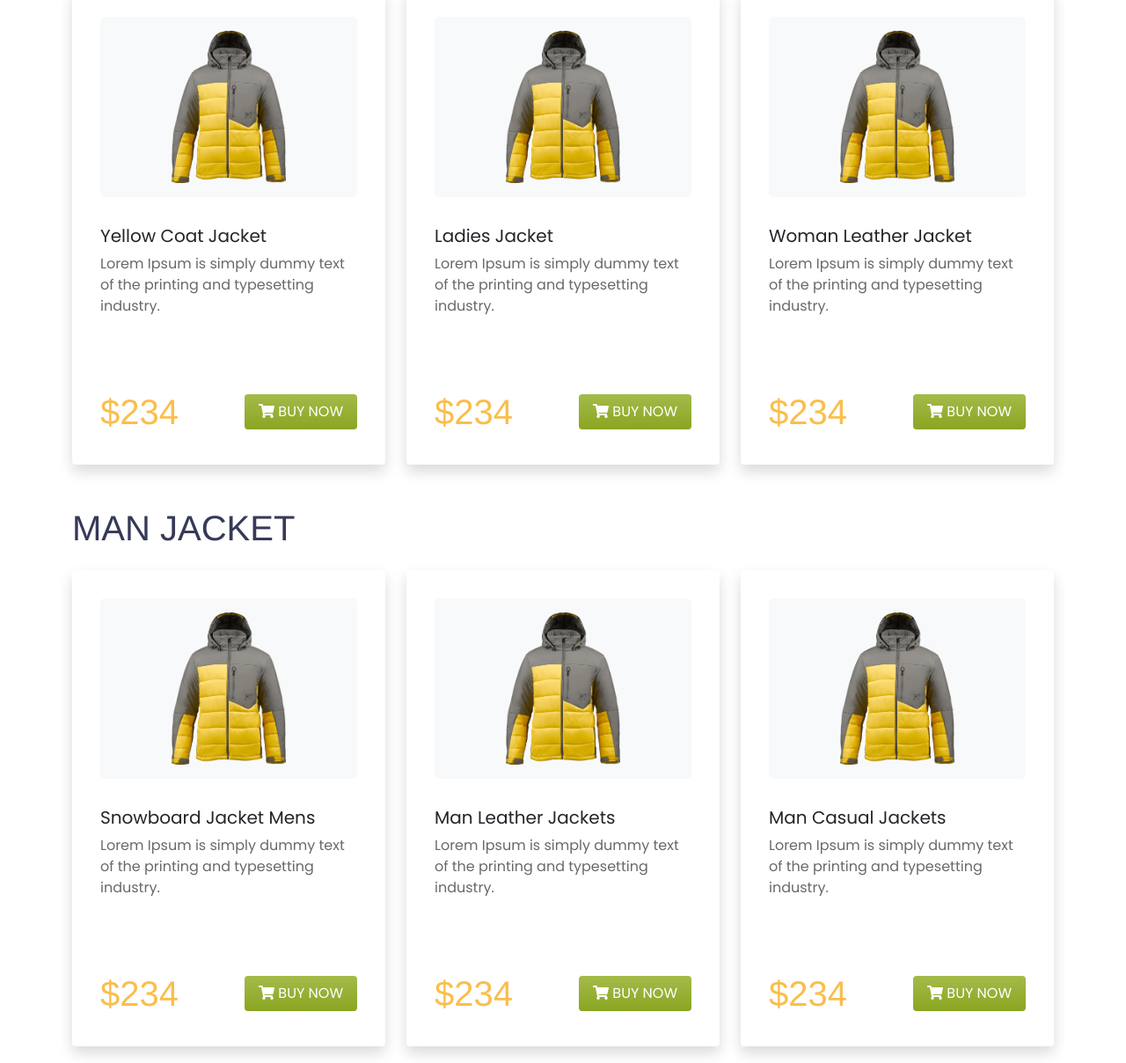
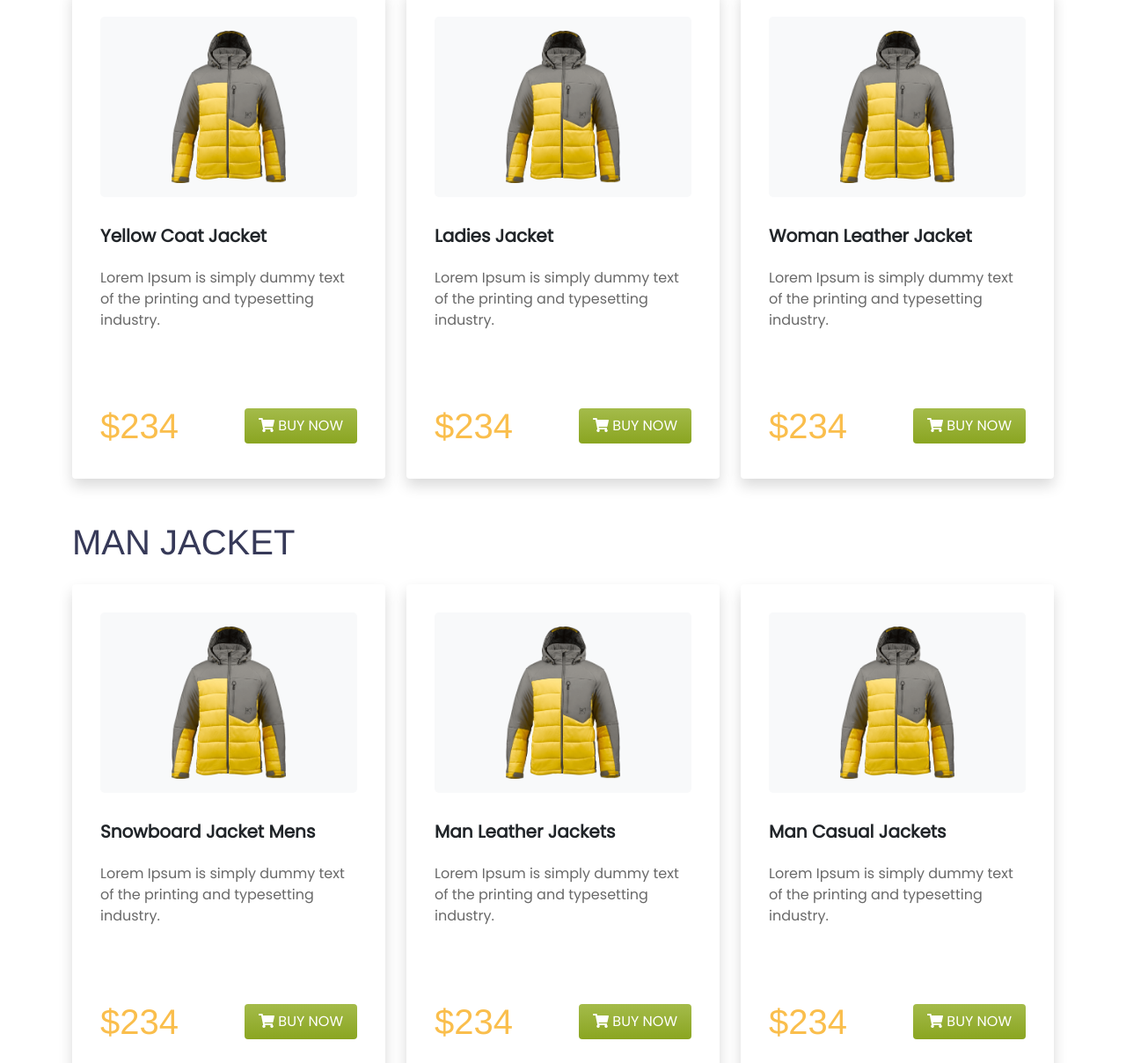
Before and after one commit to Sabbir185/penguin-fashion, a plain HTML site: page index.html in a window 1280 px wide. Shown: the part 673-1881 px from the top of the page at 88% size. Drawn offline with Linux system fonts and the light colour scheme.

Commit message:
some modified

```diff
--- a/css/style.css
+++ b/css/style.css
@@ -4,6 +4,11 @@ body{
 
 p{
     color: dimgray;
+    font-size: 1em;
+}
+
+.bold-tt{
+    font-weight: 700;
 }
 
 .bg-color-pn{
--- a/index.html
+++ b/index.html
@@ -49,7 +49,7 @@
           <div class="col-md-6 col-sm-12 mt-5 pe-5 pb-5">
             <h1 class="front-h1">BE THE PENGUINS</h1>
             <h1 class="front-h11">OF WINTER</h1>
-            <p class="mt-3">Lorem Ipsum is simply dummy text of the printing and typesetting industry.</p>
+            <p class="mt-3 pt-3">Lorem Ipsum is simply dummy text of the printing and typesetting industry.</p>
 
             <button class="btn btn-color pt-2 pb-2 ps-3 pe-3 mt-3"><i style="color: white;"
                 class="fas fa-shopping-cart"></i> BUY NOW </button>
@@ -77,8 +77,8 @@
               </div>
               <div class="">
                 <div class="card-body">
-                  <h5 class="card-title">Yellow Coat Jacket</h5>
-                  <p class="card-text">Lorem Ipsum is simply dummy text of the printing and typesetting industry.</p>
+                  <h5 class="card-title bold-tt">Yellow Coat Jacket</h5>
+                  <p class="card-text pt-3">Lorem Ipsum is simply dummy text of the printing and typesetting industry.</p>
                 </div>
               </div>
             </div>
@@ -100,8 +100,8 @@
               </div>
               <div class="">
                 <div class="card-body">
-                  <h5 class="card-title">Ladies Jacket</h5>
-                  <p class="card-text">Lorem Ipsum is simply dummy text of the printing and typesetting industry.</p>
+                  <h5 class="card-title bold-tt">Ladies Jacket</h5>
+                  <p class="card-text pt-3">Lorem Ipsum is simply dummy text of the printing and typesetting industry.</p>
                 </div>
               </div>
             </div>
@@ -123,8 +123,8 @@
               </div>
               <div class="">
                 <div class="card-body">
-                  <h5 class="card-title">Woman Leather Jacket</h5>
-                  <p class="card-text">Lorem Ipsum is simply dummy text of the printing and typesetting industry.</p>
+                  <h5 class="card-title bold-tt">Woman Leather Jacket</h5>
+                  <p class="card-text pt-3">Lorem Ipsum is simply dummy text of the printing and typesetting industry.</p>
                 </div>
               </div>
             </div>
@@ -151,8 +151,8 @@
               </div>
               <div class="">
                 <div class="card-body">
-                  <h5 class="card-title">Snowboard Jacket Mens</h5>
-                  <p class="card-text">Lorem Ipsum is simply dummy text of the printing and typesetting industry.</p>
+                  <h5 class="card-title bold-tt">Snowboard Jacket Mens</h5>
+                  <p class="card-text pt-3">Lorem Ipsum is simply dummy text of the printing and typesetting industry.</p>
                 </div>
               </div>
             </div>
@@ -174,8 +174,8 @@
               </div>
               <div class="">
                 <div class="card-body">
-                  <h5 class="card-title">Man Leather Jackets</h5>
-                  <p class="card-text">Lorem Ipsum is simply dummy text of the printing and typesetting industry.</p>
+                  <h5 class="card-title bold-tt">Man Leather Jackets</h5>
+                  <p class="card-text pt-3">Lorem Ipsum is simply dummy text of the printing and typesetting industry.</p>
                 </div>
               </div>
             </div>
@@ -197,8 +197,8 @@
               </div>
               <div class="">
                 <div class="card-body">
-                  <h5 class="card-title">Man Casual Jackets</h5>
-                  <p class="card-text">Lorem Ipsum is simply dummy text of the printing and typesetting industry.</p>
+                  <h5 class="card-title bold-tt">Man Casual Jackets</h5>
+                  <p class="card-text pt-3">Lorem Ipsum is simply dummy text of the printing and typesetting industry.</p>
                 </div>
               </div>
             </div>
@@ -213,7 +213,7 @@
         </div>
     </section>
 
-    <div class="container px-4 mt-5 p-5">
+    <section class="container px-4 mt-5 p-5">
       <div class="row g-5 d-flex align-items-center">
         <div class="col-xl-6 col-lg-6 col-md-12 col-sm-12">
           <div class="p-3 border bg-light d-flex align-items-center shadow-sm mb-3 bg-white rounded border-0">
@@ -221,7 +221,7 @@
               <img class="img-fluid w-50 float-end me-4 mb-3" src="images/Logo_Icon/image 12.png" alt="">
             </div>
             <div class="ms-3">
-              <h4>Find the Perfect Fit</h4>
+              <h4 class="bold-tt">Find the Perfect Fit</h4>
               <p>Everybody is different, which is why we offer styles for every body</p>
             </div>
           </div>
@@ -231,7 +231,7 @@
               <img class="img-fluid w-50 float-end me-4 mb-3" src="images/Logo_Icon/image 13.png" alt="">
             </div>
             <div class="ms-3">
-              <h4>Find the Perfect Fit</h4>
+              <h4 class="bold-tt">Find the Perfect Fit</h4>
               <p>Everybody is different, which is why we offer styles for every body</p>
             </div>
           </div>
@@ -241,7 +241,7 @@
               <img class="img-fluid w-50 float-end me-4 mb-3" src="images/Logo_Icon/image 14.png" alt="">
             </div>
             <div class="ms-3">
-              <h4>Find the Perfect Fit</h4>
+              <h4 class="bold-tt">Find the Perfect Fit</h4>
               <p>Everybody is different, which is why we offer styles for every body</p>
             </div>
           </div>
@@ -252,7 +252,7 @@
           </div>
         </div>
       </div>
-    </div>
+    </section>
 
 
   </main>
```
